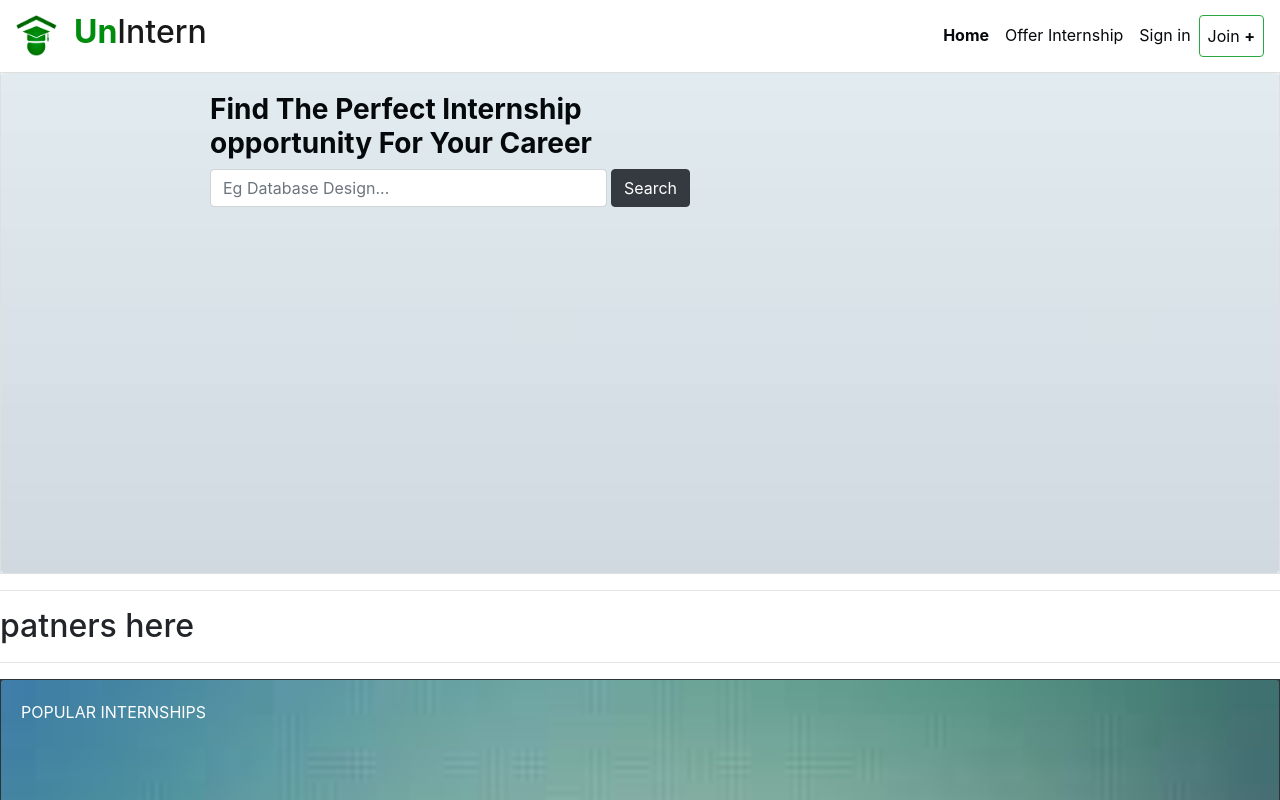
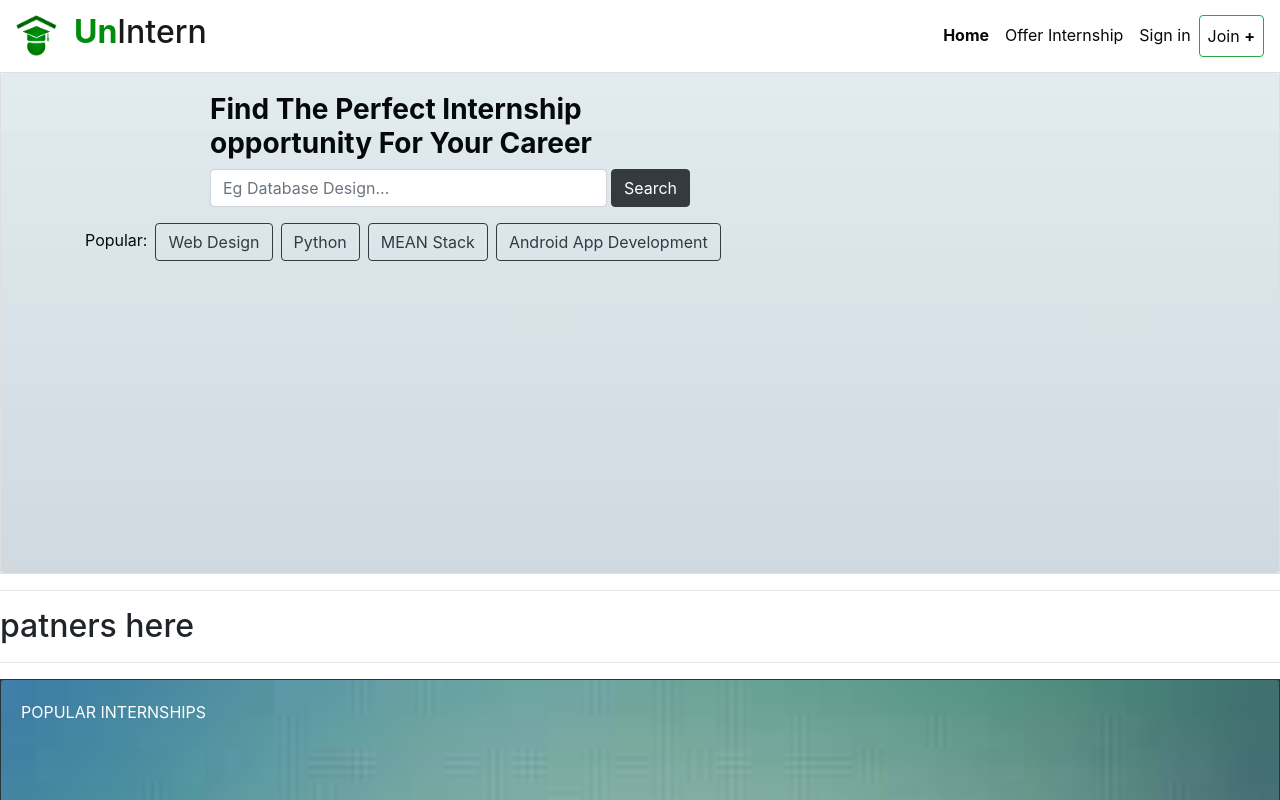
Before and after one commit to fideliscode/angular-PIEMIS, an Angular app: page / in a window 1280 px wide. Shown: the top 800 px of the page. Built offline with nearby package versions, Linux system fonts and the light colour scheme.

Commit message:
adding popular searches

```diff
--- a/src/app/app.component.html
+++ b/src/app/app.component.html
@@ -67,6 +67,18 @@ font-family:-apple-system,
 
             </div>
             <div class="row"></div>
+
+            <div class="container mt-3">
+              <label class="mr-sm-2" style="color:rgb(5, 9, 12);">Popular:  </label>
+
+<button type="button" class="btn btn-outline-dark mr-2">Web Design</button>
+<button type="button" class="btn btn-outline-dark mr-2">Python</button>
+<button type="button" class="btn btn-outline-dark mr-2">MEAN Stack</button>
+<button type="button" class="btn btn-outline-dark mr-2">Android App Development</button>
+
+
+             </div>
+
           </div>
       </div>
 
--- a/src/app/app.component.scss
+++ b/src/app/app.component.scss
@@ -5,3 +5,6 @@
 .btn-primary{
     background-color: rgb(5, 9, 12) !important;
 }
+img, embed, object, video {
+    max-width: 100%;
+  }
```
